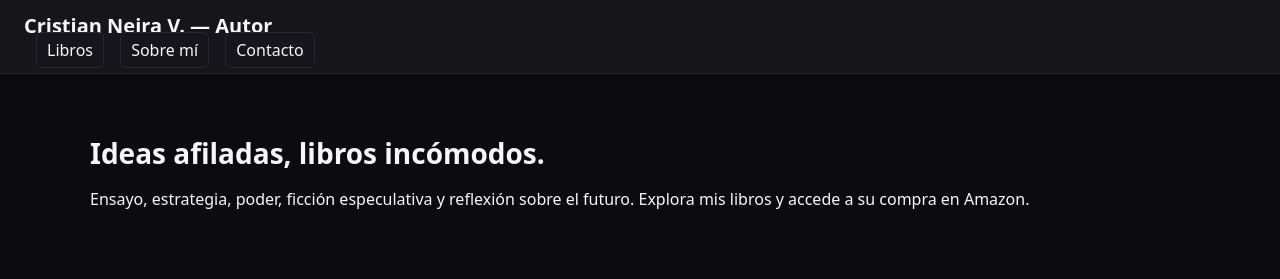
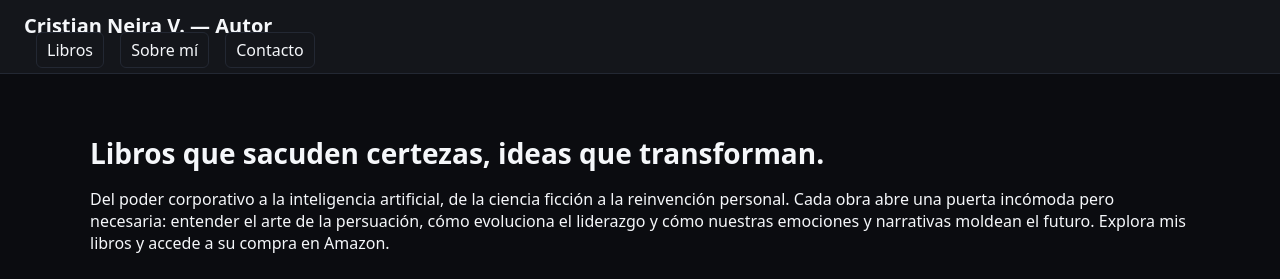
Before and after one commit to crneirav-code/libros-cristian, a plain HTML site: page index.html in a window 1280 px wide. Shown: the top 279 px of the page. Drawn offline with Linux system fonts and the light colour scheme.

Commit message:
Update index.html

```diff
--- a/index.html
+++ b/index.html
@@ -16,7 +16,7 @@
     .books .grid{display:grid;grid-template-columns:repeat(auto-fill,minmax(280px,1fr));gap:18px}
     .card{background:#14161b;border:1px solid #232833;border-radius:10px;overflow:hidden;display:flex;flex-direction:column}
     .card img {
-  width: 100%;
+  width: 80%;
   height: 280px;      /* tamaño fijo */
   object-fit: cover;  /* asegura que no se deformen */
 }
@@ -42,8 +42,8 @@
 
   <main class="container">
     <section class="hero">
-      <h2>Ideas afiladas, libros incómodos.</h2>
-      <p>Ensayo, estrategia, poder, ficción especulativa y reflexión sobre el futuro. Explora mis libros y accede a su compra en Amazon.</p>
+      <h2>Libros que sacuden certezas, ideas que transforman.</h2>
+      <p>Del poder corporativo a la inteligencia artificial, de la ciencia ficción a la reinvención personal. Cada obra abre una puerta incómoda pero necesaria: entender el arte de la persuación, cómo evoluciona el liderazgo y cómo nuestras emociones y narrativas moldean el futuro. Explora mis libros y accede a su compra en Amazon.</p>
     </section>
 
     <section id="libros" class="books">
```
